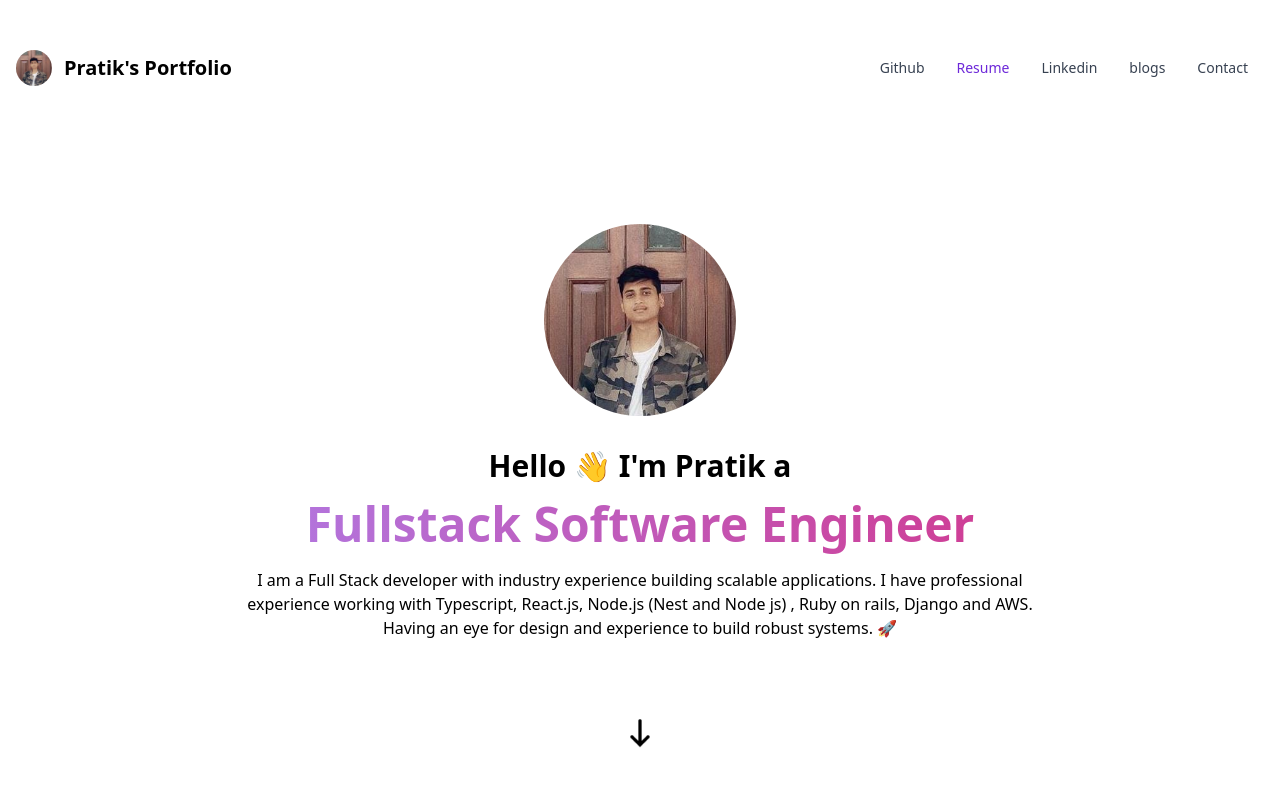
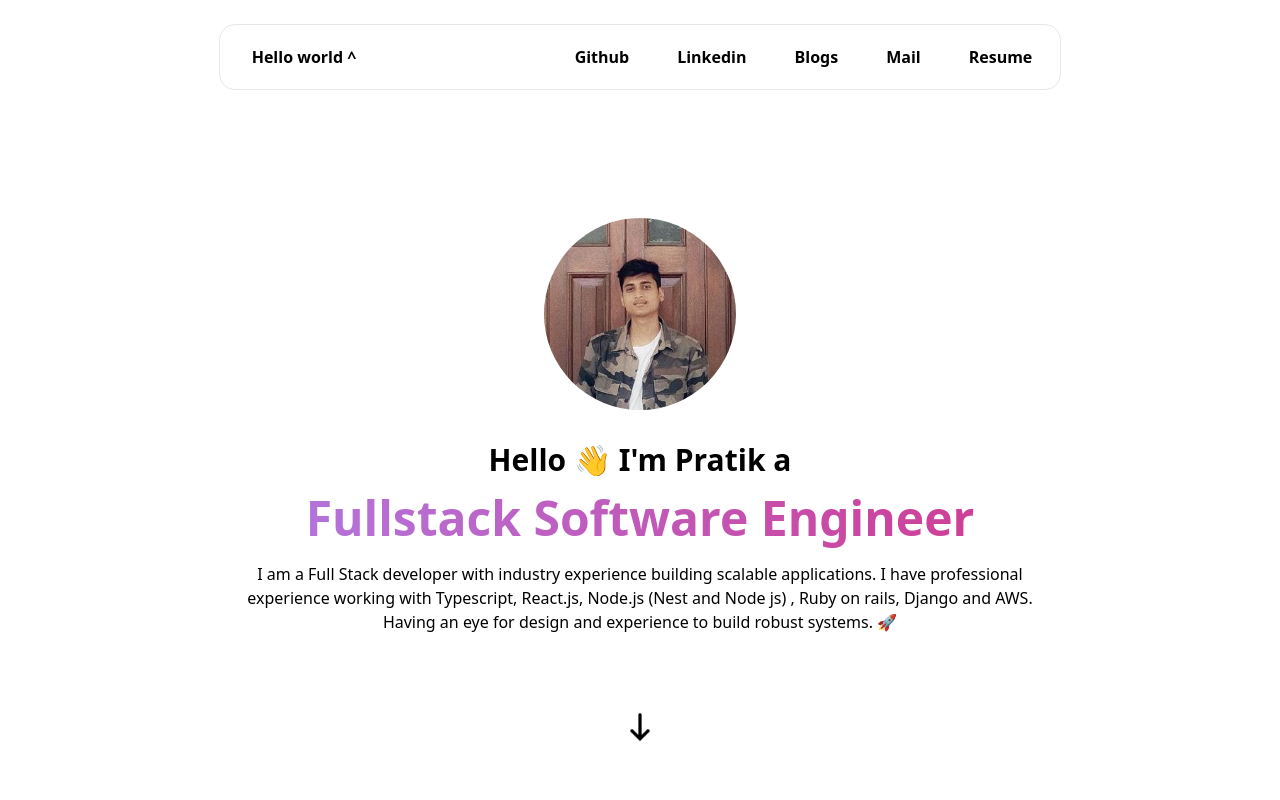
Before and after one commit to pratik-codes/Portfolios, a React (Create React App) app: page / in a window 1280 px wide. Shown: the top 800 px of the page. Built offline with nearby package versions, Linux system fonts and the light colour scheme.

Commit message:
fix: navbar

```diff
--- a/src/Components/DropdownButton.tsx
+++ b/src/Components/DropdownButton.tsx
@@ -25,7 +25,7 @@ const solutions = [
 
 export default function Dropdown() {
   return (
-    <div className="max-w-sm px-4 mt-2 bg-gray-300 rounded-2xl">
+    <div className="flex justify-center w-4/12 mx-auto mt-2 px-4 mt-2 bg-gray-300 rounded-2xl ">
       <Popover className="relative">
         {({ open }) => (
           <>
@@ -85,7 +85,7 @@ export default function Dropdown() {
                         Blogs
                       </button>
                       <a
-                        className="mailto"
+                        className="m-2 bg-gray-300 text-black font-bold py-2 px-4 rounded-full"
                         href="mailto:pratiktiwari1212@gmail.com"
                       >
                         <button className="m-2bg-gray-300 text-black font-bold py-2 px-4 rounded-full">
--- a/src/Components/Navbar.tsx
+++ b/src/Components/Navbar.tsx
@@ -1,101 +1,63 @@
 import React, { Fragment, useEffect, useState } from "react";
 import { Link } from "react-router-dom";
 import Dropdown from "../Components/DropdownButton";
-import profilePicture from "../Assets/Images/profile-pic.jpg";
 
 export default function NavBar() {
   return (
-    <nav className=" mt-8 bg-white border-gray-200 px-2 sm:px-4 py-2.5 rounded dark:bg-gray-900">
-      <div className="container flex flex-wrap justify-between items-center mx-auto">
-        <a href="https://tiwaripratik.com/" className="flex items-center">
-          <img
-            src={profilePicture}
-            className="mr-3 h-6 sm:h-9 rounded-full"
-            alt="Flowbite Logo"
-          />
-          <span className="self-center text-xl font-semibold whitespace-nowrap dark:text-white">
-            Pratik's Portfolio
-          </span>
-        </a>
-        <button
-          data-collapse-toggle="navbar-default"
-          type="button"
-          className="inline-flex items-center p-2 ml-3 text-sm text-gray-500 rounded-lg md:hidden hover:bg-gray-100 focus:outline-none focus:ring-2 focus:ring-gray-200 dark:text-gray-400 dark:hover:bg-gray-700 dark:focus:ring-gray-600"
-          aria-controls="navbar-default"
-          aria-expanded="false"
-        >
-          <span className="sr-only">Open main menu</span>
-          <svg
-            className="w-6 h-6"
-            aria-hidden="true"
-            fill="currentColor"
-            viewBox="0 0 20 20"
-            xmlns="http://www.w3.org/2000/svg"
-          >
-            <path
-              fill-rule="evenodd"
-              d="M3 5a1 1 0 011-1h12a1 1 0 110 2H4a1 1 0 01-1-1zM3 10a1 1 0 011-1h12a1 1 0 110 2H4a1 1 0 01-1-1zM3 15a1 1 0 011-1h12a1 1 0 110 2H4a1 1 0 01-1-1z"
-              clip-rule="evenodd"
-            ></path>
-          </svg>
-        </button>
-        <div className="hidden w-full md:block md:w-auto" id="navbar-default">
-          <ul className="flex flex-col p-4 mt-4 bg-gray-50 rounded-lg border border-gray-100 md:flex-row md:space-x-8 md:mt-0 md:text-sm md:font-medium md:border-0 md:bg-white dark:bg-gray-800 md:dark:bg-gray-900 dark:border-gray-700">
-            <li>
-              <a
-                href="https://github.com/pratik-codes"
-                target={"_blank"}
-                rel="noopener noreferrer"
-                className="block py-2 pr-4 pl-3 text-gray-700 rounded hover:bg-gray-100 md:hover:bg-transparent md:border-0 md:hover:text-purple-700 md:p-0 dark:text-gray-400 md:dark:hover:text-white dark:hover:bg-gray-700 dark:hover:text-white md:dark:hover:bg-transparent"
-              >
-                Github
-              </a>
-            </li>
-            <li>
-              <a
-                href="https://drive.google.com/drive/u/2/folders/11fMGlmzgEQm9YisRvrbHsuqzUtcG0xt-"
-                target={"_blank"}
-                rel="noopener noreferrer"
-                className="block py-2 pr-4 pl-3 text-white bg-purple-700 rounded md:bg-transparent md:text-purple-700 md:p-0 dark:text-white"
-                aria-current="page"
-              >
-                Resume
-              </a>
-            </li>
-            <li>
-              <a
-                href="https://www.linkedin.com/in/pratiktiwari12/"
-                target={"_blank"}
-                rel="noopener noreferrer"
-                className="block py-2 pr-4 pl-3 text-gray-700 rounded hover:bg-gray-100 md:hover:bg-transparent md:border-0 md:hover:text-purple-700 md:p-0 dark:text-gray-400 md:dark:hover:text-white dark:hover:bg-gray-700 dark:hover:text-white md:dark:hover:bg-transparent"
-              >
-                Linkedin
-              </a>
-            </li>
-            <li>
-              <a
-                href="https://pratik-codes.medium.com/"
-                target={"_blank"}
-                rel="noopener noreferrer"
-                className="block py-2 pr-4 pl-3 text-gray-700 rounded hover:bg-gray-100 md:hover:bg-transparent md:border-0 md:hover:text-purple-700 md:p-0 dark:text-gray-400 md:dark:hover:text-white dark:hover:bg-gray-700 dark:hover:text-white md:dark:hover:bg-transparent"
-              >
-                blogs
-              </a>
-            </li>
-            <li>
-              <a
-                href="mailto:pratiktiwari1212@gmail.com"
-                target={"_blank"}
-                rel="noopener noreferrer"
-                className="block py-2 pr-4 pl-3 text-gray-700 rounded hover:bg-gray-100 md:hover:bg-transparent md:border-0 md:hover:text-purple-700 md:p-0 dark:text-gray-400 md:dark:hover:text-white dark:hover:bg-gray-700 dark:hover:text-white md:dark:hover:bg-transparent"
-              >
-                Contact
-              </a>
-            </li>
-          </ul>
+    <>
+      <div className="Navbar flex justify-center w-full h-18 mt-4 p-2 align-center">
+        <div className="NavContainer border flex justify-between 2xl:w-4/6 xl:w-4/6 l:w-4/6 md:w-5/6 sm:w-6/6  p-1 rounded-2xl ">
+          <div>
+            <button className="m-2 bg-white hover:bg-gray-300 text-black font-black py-2 px-4 sm:mr-4 rounded-full ml-3">
+              Hello world ^
+            </button>
+          </div>
+          <div className="">
+            <button
+              onClick={() => window.open(`//github.com/pratik-codes`, "_blank")}
+              className="m-2  hover:bg-gray-300 text-black font-bold py-2 px-4 rounded-full"
+            >
+              Github
+            </button>
+            <button
+              onClick={() =>
+                window.open(`//www.linkedin.com/in/pratiktiwari12/`, "_blank")
+              }
+              className="m-2  hover:bg-gray-300 text-black font-bold py-2 px-4 rounded-full"
+            >
+              Linkedin
+            </button>
+            <button
+              onClick={() => {
+                window.open(`//pratik-codes.medium.com/`, "_blank");
+              }}
+              className="m-2  hover:bg-gray-300 text-black font-bold py-2 px-4 rounded-full"
+            >
+              Blogs
+            </button>
+            <a className="mailto" href="mailto:pratiktiwari1212@gmail.com">
+              <button className="m-2 hover:bg-gray-300 text-black font-bold py-2 px-4 rounded-full">
+                Mail
+              </button>
+            </a>
+            <button
+              onClick={() => {
+                window.open(
+                  `//drive.google.com/drive/u/2/folders/11fMGlmzgEQm9YisRvrbHsuqzUtcG0xt-`,
+                  "_blank"
+                );
+              }}
+              className="m-2  hover:bg-gray-300 text-black font-bold py-2 px-4 rounded-full"
+            >
+              Resume
+            </button>
+          </div>
         </div>
       </div>
-    </nav>
+      <div className="notificationDropDown">
+        <Dropdown />
+      </div>
+    </>
   );
 }
 
--- a/src/styles/App.css
+++ b/src/styles/App.css
@@ -11,4 +11,8 @@ Body {
   .notificationDropDown {
     display: block;
   }
+
+  .Navbar {
+    display: none;
+  }
 }
```
